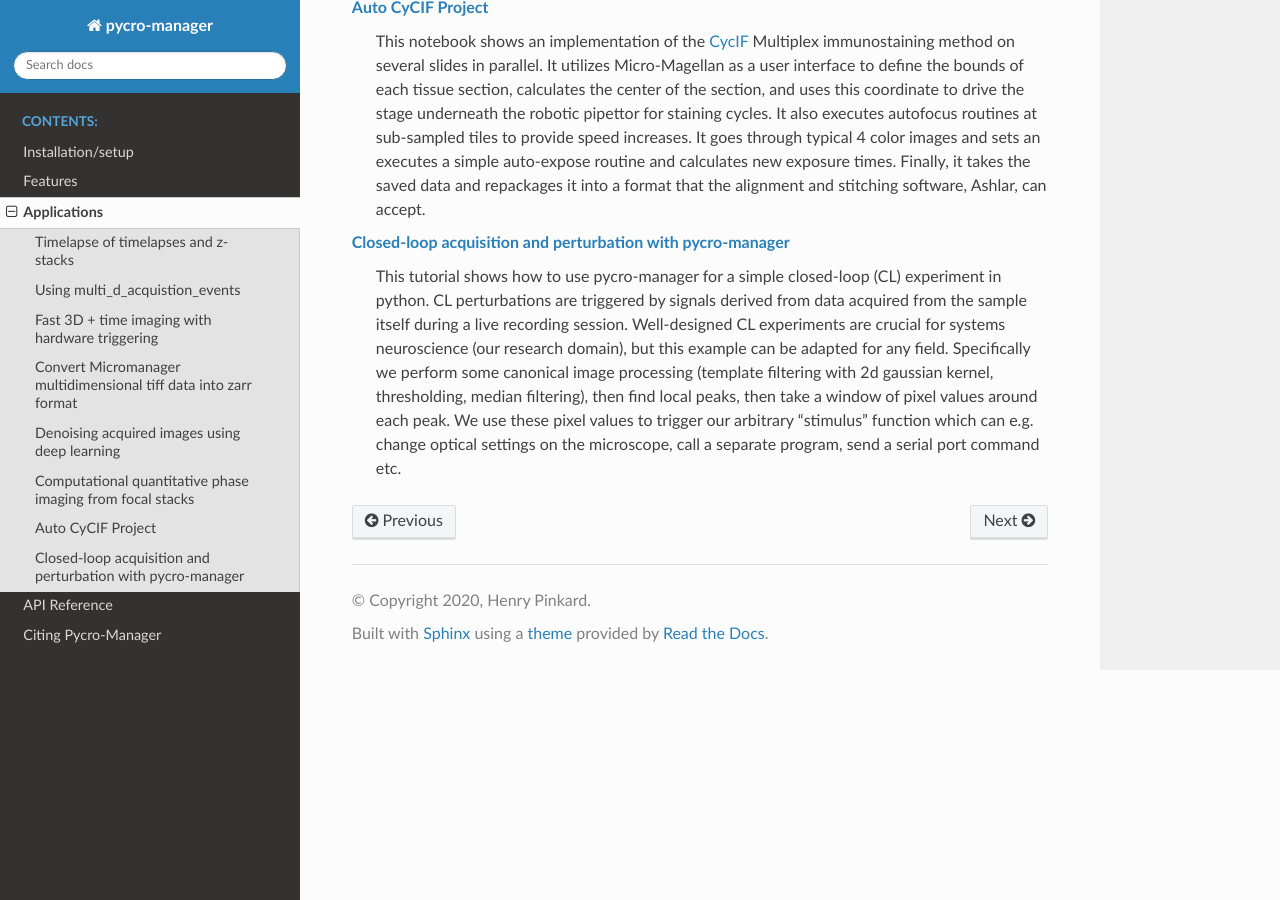
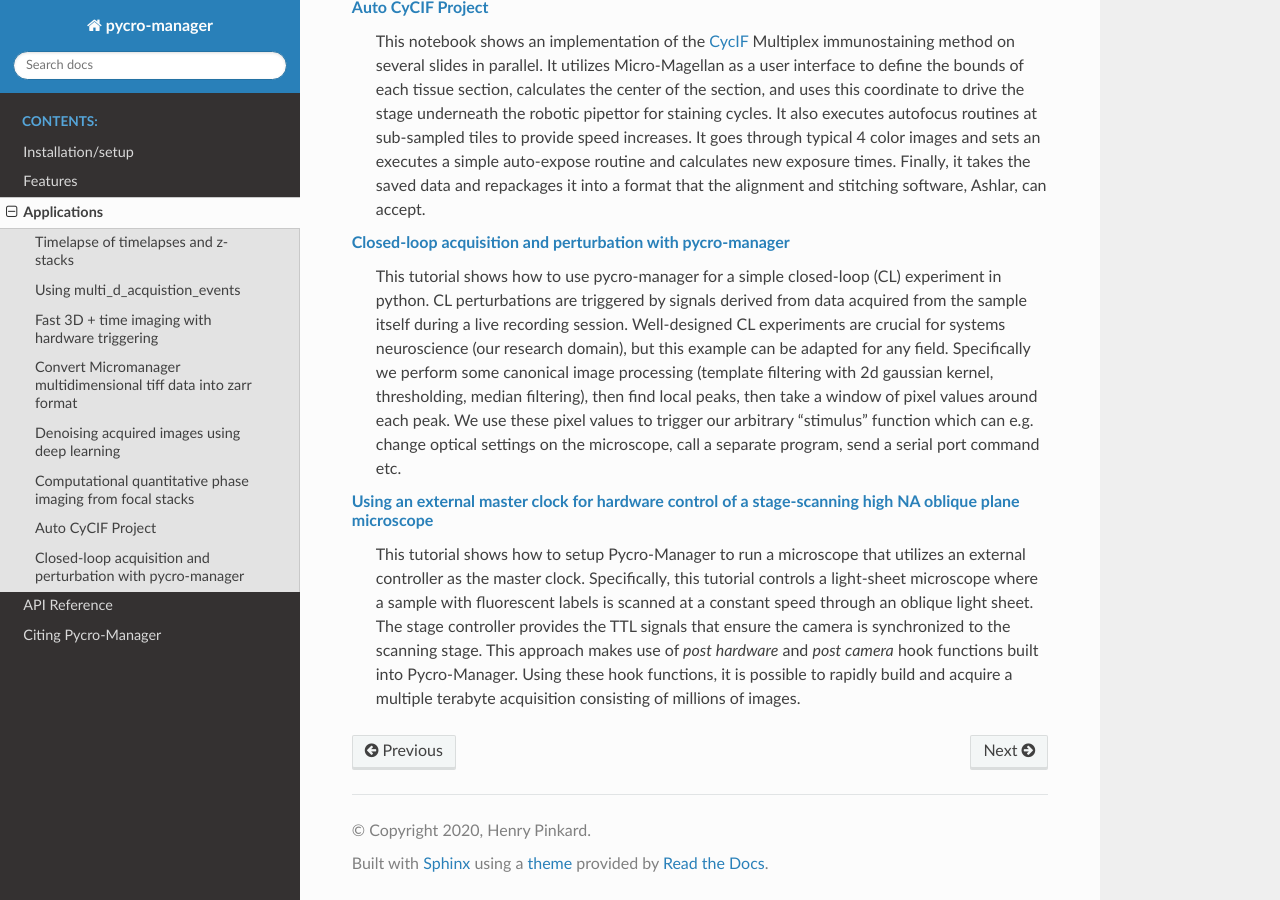
Before and after one commit to micro-manager/pycro-manager, a Sphinx documentation site: the page built from docs/source/applications.rst, in a window 1280 px wide and 900 px high, scrolled down 1753 px. Built offline with Sphinx 7.4.7 and the Read the Docs theme 2.0.0, drawn with Linux system fonts in a browser that asks for light colours; pages that are not in the unit, such as notebooks, are missing from menus.

Commit message:
Update applications with external master tutorial

```diff
--- a/docs/source/applications.rst
+++ b/docs/source/applications.rst
@@ -52,3 +52,6 @@ Have an application you'd like to contribute to this page? Please `reach out <ht
 
 :doc:`closedloop_headless_demo`
 	This tutorial shows how to use pycro-manager for a simple closed-loop (CL) experiment in python. CL perturbations are triggered by signals derived from data acquired from the sample itself during a live recording session. Well-designed CL experiments are crucial for systems neuroscience (our research domain), but this example can be adapted for any field. Specifically we perform some canonical image processing (template filtering with 2d gaussian kernel, thresholding, median filtering), then find local peaks, then take a window of pixel values around each peak. We use these pixel values to trigger our arbitrary "stimulus" function which can e.g. change optical settings on the microscope, call a separate program, send a serial port command etc.
+
+:doc:`external_master_tutorial`
+	This tutorial shows how to setup Pycro-Manager to run a microscope that utilizes an external controller as the master clock. Specifically, this tutorial controls a light-sheet microscope where a sample with fluorescent labels is scanned at a constant speed through an oblique light sheet. The stage controller provides the TTL signals that ensure the camera is synchronized to the scanning stage. This approach makes use of `post hardware` and `post camera` hook functions built into Pycro-Manager. Using these hook functions, it is possible to rapidly build and acquire a multiple terabyte acquisition consisting of millions of images.
```
